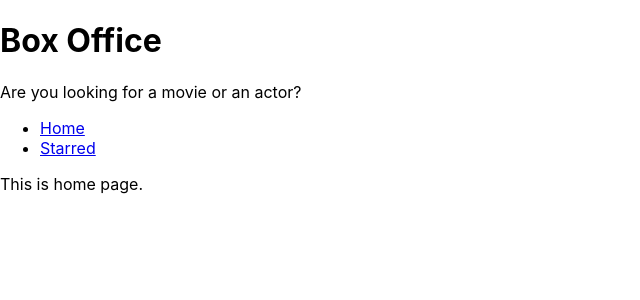
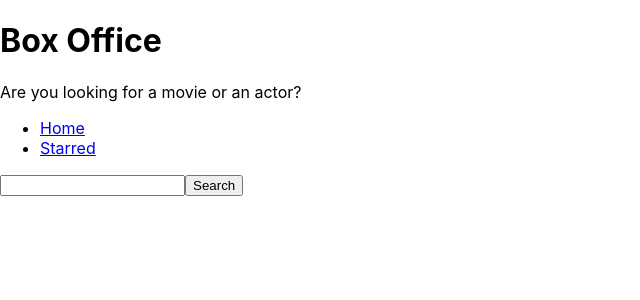
Before and after one commit to miahthegreat/box-office, a React (Create React App) app: page / in a window 1280 px wide. Shown: the top 300 px of the page, without its empty margins (0-640 px from the left). Built offline with nearby package versions, Linux system fonts and the light colour scheme.

Commit message:
created input and fetch results from tv maze api

```diff
--- a/src/pages/Home.js
+++ b/src/pages/Home.js
@@ -1,10 +1,32 @@
-import React from 'react'
+import React, { useState } from 'react'
 import MainPageLayout from '../components/MainPageLayout'
 
 const Home = () => {
+  const [input, setInput] = useState('');
+
+  const onInputChange = (e) => {
+    setInput(e.target.value);
+  }
+
+  const onSearch = () => {
+    // http://api.tvmaze.com/search/shows?q=men
+    fetch(`http://api.tvmaze.com/search/shows?q=${input}`)
+    .then(r => r.json())
+    .then(result => {
+      console.log(result);
+    })
+  }
+
+  const onKeyDown = (e) => {
+    if(e.keyCode === 13) {
+      onSearch();
+    }
+  }
+
   return (
     <MainPageLayout>
-      This is home page.
+      <input type='text' onChange={onInputChange} onKeyDown={onKeyDown} value={input} />
+      <button type="button" onClick={onSearch}>Search</button>
     </MainPageLayout>
   )
 }
```
Also changed, not shown: 1 other file (tests, documents, lock files or other folders).
